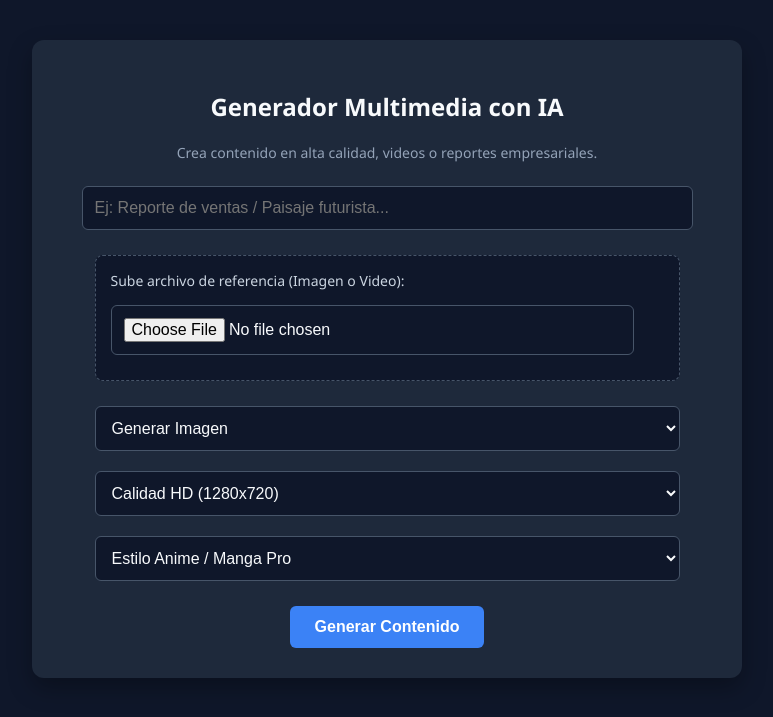
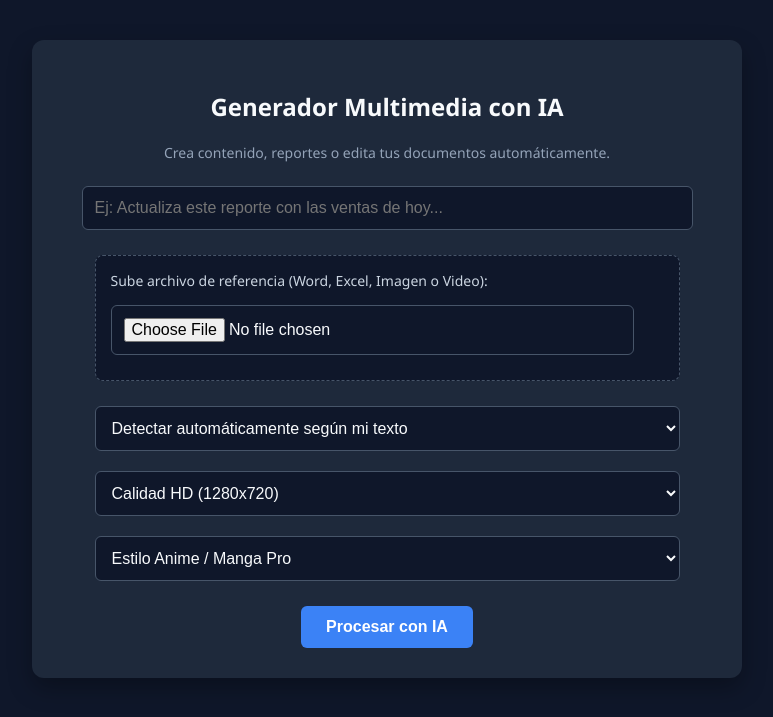
Before and after one commit to juandavidlopezinfante-art/app-wed, a Flask app: page / in a window 1280 px wide. Shown: the top 717 px of the page, without its empty margins (253-1026 px from the left). Run offline with Flask 3, Linux system fonts and the light colour scheme.

Commit message:
Update index.html

```diff
--- a/templates/index.html
+++ b/templates/index.html
@@ -68,21 +68,22 @@
 
     <div class="container">
         <h2>Generador Multimedia con IA</h2>
-        <p style="color: #94a3b8; font-size: 14px;">Crea contenido en alta calidad, videos o reportes empresariales.</p>
+        <p style="color: #94a3b8; font-size: 14px;">Crea contenido, reportes o edita tus documentos automáticamente.</p>
 
         <form method="POST" enctype="multipart/form-data">
-            <input type="text" name="prompt" placeholder="Ej: Reporte de ventas / Paisaje futurista..." required>
+            <input type="text" name="prompt" placeholder="Ej: Actualiza este reporte con las ventas de hoy..." required>
             <br>
 
             <div class="seccion-archivo">
-                <label style="font-size: 14px; color: #cbd5e1; display: block; margin-bottom: 5px;">Sube archivo de referencia (Imagen o Video):</label>
-                <input type="file" name="archivo_referencia" accept="image/*,video/*">
+                <label style="font-size: 14px; color: #cbd5e1; display: block; margin-bottom: 5px;">Sube archivo de referencia (Word, Excel, Imagen o Video):</label>
+                <input type="file" name="archivo_referencia" accept=".docx,.xlsx,image/*,video/*">
             </div>
 
             <select name="tipo_salida">
+                <option value="auto">Detectar automáticamente según mi texto</option>
+                <option value="excel">Generar Reporte Excel</option>
+                <option value="video">Generar Video</option>
                 <option value="imagen">Generar Imagen</option>
-                <option value="video">Generar Video</option>
-                <option value="excel">Generar Reporte de Excel (Empresarial)</option>
             </select>
             <br>
 
@@ -100,15 +101,23 @@
             </select>
             <br>
 
-            <button type="submit">Generar Contenido</button>
+            <button type="submit">Procesar con IA</button>
         </form>
 
         {% if tipo_generado == "excel" %}
             <div class="resultado">
-                <h3>¡Reporte de Excel Creado con Éxito!</h3>
-                <p style="color: #94a3b8; font-size: 14px;">Tu archivo profesional está listo para descargarse.</p>
+                <h3>¡Archivo de Excel Listo!</h3>
+                <p style="color: #94a3b8; font-size: 14px;">Tu documento empresarial ha sido procesado o creado con éxito.</p>
                 <a href="{{ resultado_url }}" download>
                     <button style="background-color: #10b981;">Descargar Archivo Excel (.xlsx)</button>
+                </a>
+            </div>
+        {% elif tipo_generado == "word" %}
+            <div class="resultado">
+                <h3>¡Documento de Word Actualizado!</h3>
+                <p style="color: #94a3b8; font-size: 14px;">Se han aplicado los cambios solicitados en tu archivo.</p>
+                <a href="{{ resultado_url }}" download>
+                    <button style="background-color: #10b981;">Descargar Documento Word (.docx)</button>
                 </a>
             </div>
         {% elif resultado_url %}
@@ -117,7 +126,6 @@
                 {% if es_video %}
                     <video controls autoplay>
                         <source src="{{ resultado_url }}" type="video/mp4">
-                        Tu navegador no soporta la reproducción de video.
                     </video>
                 {% else %}
                     <img src="{{ resultado_url }}" alt="Resultado generado">
```
